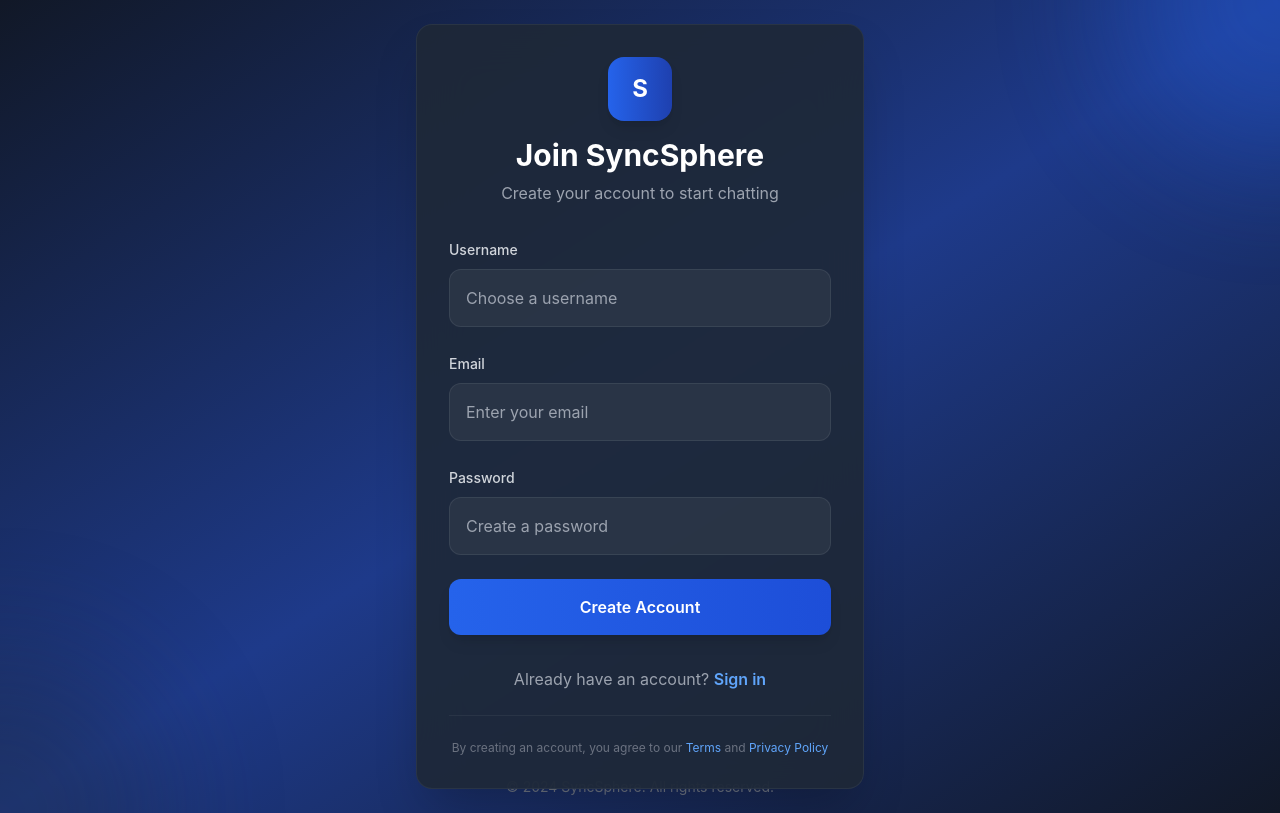
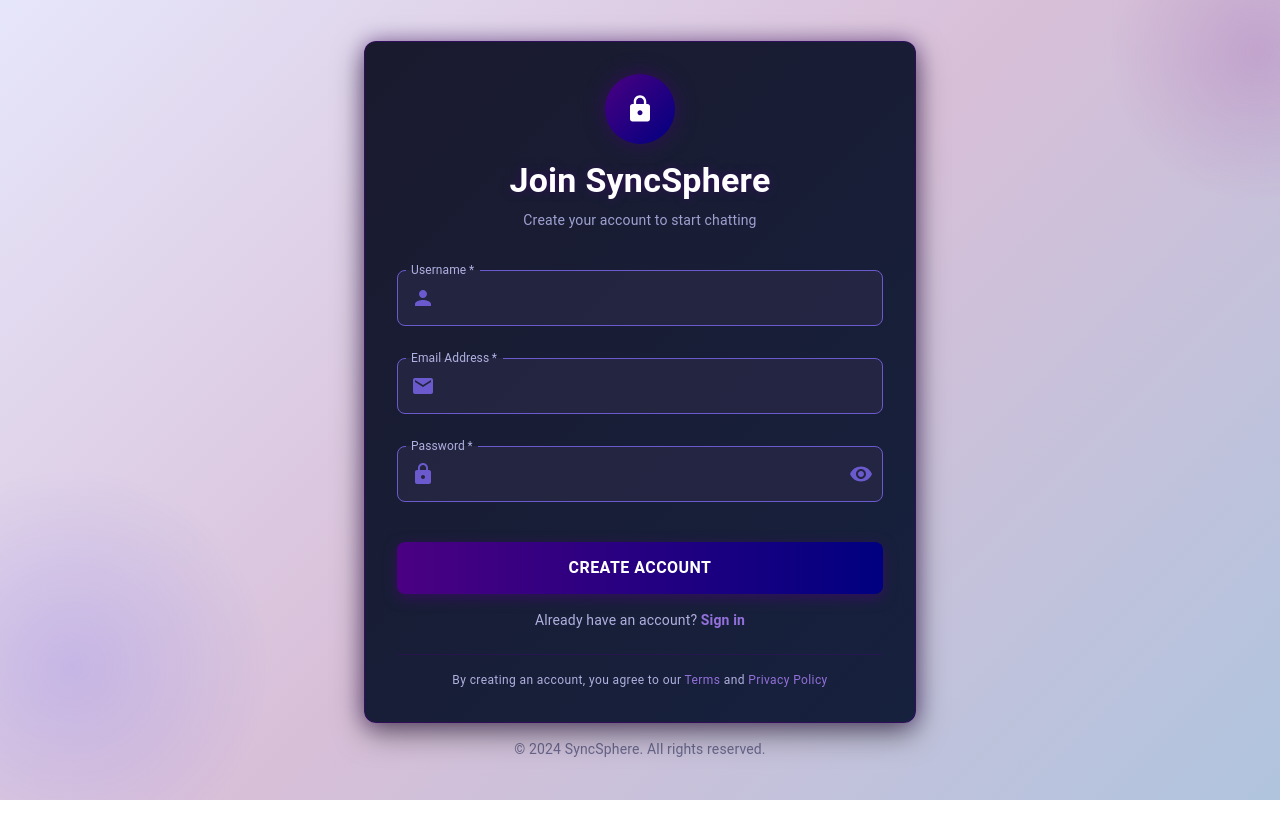
Before and after one commit to ChamathkaDhanapala/SyncSphere---Realtime-chat-app-with-the-MERN-stack, a React (Create React App) app in the folder client/: page /register in a window 1280 px wide. Built offline with nearby package versions, Linux system fonts and the light colour scheme.

Commit message:
Update Register page with mui meterials

```diff
--- a/client/src/pages/Register.jsx
+++ b/client/src/pages/Register.jsx
@@ -1,6 +1,19 @@
 import { useState } from "react";
 import { Link, useNavigate } from "react-router-dom";
 import { useAuth } from "../context/AuthContext.jsx";
+import {
+  TextField,
+  Button,
+  Box,
+  Container,
+  Paper,
+  Alert,
+  CircularProgress,
+  Typography,
+  InputAdornment,
+  IconButton
+} from "@mui/material";
+import { Visibility, VisibilityOff, Lock, Person, Email } from "@mui/icons-material";
 
 export default function Register() {
   const nav = useNavigate();
@@ -8,13 +21,21 @@ export default function Register() {
   const [formData, setFormData] = useState({
     username: "",
     email: "",
-    password: ""
+    password: "",
+    showPassword: false
   });
 
   const handleChange = (e) => {
     setFormData({
       ...formData,
       [e.target.name]: e.target.value
+    });
+  };
+
+  const handleClickShowPassword = () => {
+    setFormData({
+      ...formData,
+      showPassword: !formData.showPassword
     });
   };
 
@@ -37,115 +58,318 @@ export default function Register() {
   };
 
   return (
-    <div className="min-h-screen bg-gradient-to-br from-gray-900 via-blue-900 to-gray-900 relative overflow-hidden">
-      {/* Animated background elements */}
-      <div className="absolute inset-0 overflow-hidden">
-        <div className="absolute -top-40 -right-40 w-80 h-80 bg-blue-600 rounded-full blur-3xl opacity-20 animate-pulse"></div>
-        <div className="absolute -bottom-40 -left-40 w-80 h-80 bg-gray-800 rounded-full blur-3xl opacity-20 animate-pulse delay-1000"></div>
-      </div>
-
-      <div className="relative z-10 min-h-screen flex items-center justify-center p-6">
-        <div className="bg-gray-800/90 backdrop-blur-xl border border-gray-700/50 rounded-2xl shadow-2xl w-full max-w-md p-8 transform transition-all duration-300 hover:scale-[1.02]">
-          {/* Logo/Brand */}
-          <div className="text-center mb-8">
-            <div className="w-16 h-16 bg-gradient-to-r from-blue-600 to-blue-800 rounded-2xl mx-auto mb-4 flex items-center justify-center shadow-lg">
-              <span className="text-white text-2xl font-bold">S</span>
-            </div>
-            <h1 className="text-3xl font-bold text-white mb-2">Join SyncSphere</h1>
-            <p className="text-gray-400">Create your account to start chatting</p>
-          </div>
+    <Box
+      sx={{
+        minHeight: "100vh",
+        background: "linear-gradient(135deg, #e6e6fa 0%, #d8bfd8 50%, #b0c4de 100%)",
+        display: "flex",
+        alignItems: "center",
+        justifyContent: "center",
+        py: 4,
+        px: 2,
+        position: "relative",
+        overflow: "hidden",
+        "&::before": {
+          content: '""',
+          position: "absolute",
+          top: "-10%",
+          right: "-10%",
+          width: "300px",
+          height: "300px",
+          borderRadius: "50%",
+          background: "radial-gradient(circle, rgba(128, 0, 128, 0.15) 0%, transparent 70%)",
+          animation: "float 15s infinite ease-in-out",
+        },
+        "&::after": {
+          content: '""',
+          position: "absolute",
+          bottom: "-10%",
+          left: "-10%",
+          width: "400px",
+          height: "400px",
+          borderRadius: "50%",
+          background: "radial-gradient(circle, rgba(0, 0, 255, 0.1) 0%, transparent 70%)",
+          animation: "float 18s infinite ease-in-out reverse",
+        },
+        "@keyframes float": {
+          "0%, 100%": { transform: "translateY(0) rotate(0deg)" },
+          "50%": { transform: "translateY(-20px) rotate(5deg)" },
+        }
+      }}
+    >
+      <Container component="main" maxWidth="sm">
+        <Paper
+          elevation={24}
+          sx={{
+            p: 4,
+            background: "linear-gradient(135deg, #1a1a2e 0%, #16213e 100%)",
+            borderRadius: 3,
+            backdropFilter: "blur(10px)",
+            border: "1px solid rgba(75, 0, 130, 0.5)",
+            color: "white",
+            position: "relative",
+            zIndex: 1,
+            boxShadow: "0 10px 30px rgba(0, 0, 0, 0.5), 0 0 20px rgba(75, 0, 130, 0.4)"
+          }}
+        >
+          <Box
+            sx={{
+              display: "flex",
+              flexDirection: "column",
+              alignItems: "center",
+              mb: 3
+            }}
+          >
+            <Box
+              sx={{
+                width: 70,
+                height: 70,
+                background: "linear-gradient(135deg, #4b0082 0%, #000080 100%)",
+                borderRadius: "50%",
+                display: "flex",
+                alignItems: "center",
+                justifyContent: "center",
+                mb: 2,
+                boxShadow: "0 0 20px rgba(75, 0, 130, 0.5)"
+              }}
+            >
+              <Lock sx={{ color: "white", fontSize: 30 }} />
+            </Box>
+            <Typography component="h1" variant="h4" sx={{
+              fontWeight: 700,
+              color: "white",
+              mb: 1,
+              textShadow: "0 0 10px rgba(75, 0, 130, 0.5)"
+            }}>
+              Join SyncSphere
+            </Typography>
+            <Typography variant="body2" sx={{ color: "#a0a0d0" }}>
+              Create your account to start chatting
+            </Typography>
+          </Box>
 
           {error && (
-            <div className="mb-6 p-3 bg-red-500/10 border border-red-500/20 rounded-xl">
-              <p className="text-red-400 text-sm text-center">{error}</p>
-            </div>
+            <Alert severity="error" sx={{
+              mb: 3,
+              backgroundColor: "rgba(211, 47, 47, 0.2)",
+              color: "#ff8a8a",
+              border: "1px solid rgba(211, 47, 47, 0.3)"
+            }}>
+              {error}
+            </Alert>
           )}
 
-          <form onSubmit={onSubmit} className="space-y-6">
-            <div className="space-y-2">
-              <label className="text-sm font-medium text-gray-300">Username</label>
-              <input
+          <Box component="form" onSubmit={onSubmit} sx={{ mt: 1 }}>
+            <TextField
+              margin="normal"
+              required
+              fullWidth
+              id="username"
+              label="Username"
               name="username"
               value={formData.username}
               onChange={handleChange}
-                placeholder="Choose a username"
-                className="w-full p-4 bg-gray-700/50 border border-gray-600/50 rounded-xl text-white placeholder-gray-400 focus:outline-none focus:ring-2 focus:ring-blue-500 focus:border-transparent transition-all duration-200 disabled:opacity-50"
               disabled={loading}
+              InputProps={{
+                startAdornment: (
+                  <InputAdornment position="start">
+                    <Person sx={{ color: "#6a5acd" }} />
+                  </InputAdornment>
+                ),
+              }}
+              sx={{
+                mb: 2,
+                "& .MuiOutlinedInput-root": {
+                  borderRadius: 2,
+                  backgroundColor: "rgba(40, 40, 70, 0.7)",
+                  color: "white",
+                  "& fieldset": {
+                    borderColor: "#6a5acd",
+                  },
+                  "&:hover fieldset": {
+                    borderColor: "#9370db",
+                  },
+                  "&.Mui-focused fieldset": {
+                    borderColor: "#7b68ee",
+                  },
+                },
+                "& .MuiInputLabel-root": {
+                  color: "#b0b0e0",
+                },
+                "& .MuiInputLabel-root.Mui-focused": {
+                  color: "#7b68ee",
+                }
+              }}
+            />
+            <TextField
+              margin="normal"
               required
-              />
-            </div>
-
-            <div className="space-y-2">
-              <label className="text-sm font-medium text-gray-300">Email</label>
-              <input
+              fullWidth
+              id="email"
+              label="Email Address"
               name="email"
               type="email"
               value={formData.email}
               onChange={handleChange}
-                placeholder="Enter your email"
-                className="w-full p-4 bg-gray-700/50 border border-gray-600/50 rounded-xl text-white placeholder-gray-400 focus:outline-none focus:ring-2 focus:ring-blue-500 focus:border-transparent transition-all duration-200 disabled:opacity-50"
               disabled={loading}
+              InputProps={{
+                startAdornment: (
+                  <InputAdornment position="start">
+                    <Email sx={{ color: "#6a5acd" }} />
+                  </InputAdornment>
+                ),
+              }}
+              sx={{
+                mb: 2,
+                "& .MuiOutlinedInput-root": {
+                  borderRadius: 2,
+                  backgroundColor: "rgba(40, 40, 70, 0.7)",
+                  color: "white",
+                  "& fieldset": {
+                    borderColor: "#6a5acd",
+                  },
+                  "&:hover fieldset": {
+                    borderColor: "#9370db",
+                  },
+                  "&.Mui-focused fieldset": {
+                    borderColor: "#7b68ee",
+                  },
+                },
+                "& .MuiInputLabel-root": {
+                  color: "#b0b0e0",
+                },
+                "& .MuiInputLabel-root.Mui-focused": {
+                  color: "#7b68ee",
+                }
+              }}
+            />
+            <TextField
+              margin="normal"
               required
-              />
-            </div>
-
-            <div className="space-y-2">
-              <label className="text-sm font-medium text-gray-300">Password</label>
-              <input
+              fullWidth
               name="password"
-                type="password"
+              label="Password"
+              type={formData.showPassword ? "text" : "password"}
+              id="password"
               value={formData.password}
               onChange={handleChange}
-                placeholder="Create a password"
-                className="w-full p-4 bg-gray-700/50 border border-gray-600/50 rounded-xl text-white placeholder-gray-400 focus:outline-none focus:ring-2 focus:ring-blue-500 focus:border-transparent transition-all duration-200 disabled:opacity-50"
               disabled={loading}
-                required
+              InputProps={{
+                startAdornment: (
+                  <InputAdornment position="start">
+                    <Lock sx={{ color: "#6a5acd" }} />
+                  </InputAdornment>
+                ),
+                endAdornment: (
+                  <InputAdornment position="end">
+                    <IconButton
+                      aria-label="toggle password visibility"
+                      onClick={handleClickShowPassword}
+                      edge="end"
+                      sx={{ color: "#6a5acd" }}
+                    >
+                      {formData.showPassword ? <VisibilityOff /> : <Visibility />}
+                    </IconButton>
+                  </InputAdornment>
+                ),
+              }}
+              sx={{
+                mb: 3,
+                "& .MuiOutlinedInput-root": {
+                  borderRadius: 2,
+                  backgroundColor: "rgba(40, 40, 70, 0.7)",
+                  color: "white",
+                  "& fieldset": {
+                    borderColor: "#6a5acd",
+                  },
+                  "&:hover fieldset": {
+                    borderColor: "#9370db",
+                  },
+                  "&.Mui-focused fieldset": {
+                    borderColor: "#7b68ee",
+                  },
+                },
+                "& .MuiInputLabel-root": {
+                  color: "#b0b0e0",
+                },
+                "& .MuiInputLabel-root.Mui-focused": {
+                  color: "#7b68ee",
+                }
+              }}
             />
-            </div>
-
-            <button
+            <Button
               type="submit"
-              className="w-full p-4 bg-gradient-to-r from-blue-600 to-blue-700 text-white font-semibold rounded-xl shadow-lg transform transition-all duration-200 hover:from-blue-500 hover:to-blue-600 hover:scale-[1.02] hover:shadow-xl active:scale-[0.98] disabled:opacity-50 disabled:cursor-not-allowed"
+              fullWidth
+              variant="contained"
               disabled={loading}
+              sx={{
+                mt: 2,
+                mb: 2,
+                py: 1.5,
+                borderRadius: 2,
+                background: "linear-gradient(90deg, #4b0082 0%, #000080 100%)",
+                fontSize: "1rem",
+                fontWeight: 600,
+                boxShadow: "0 4px 14px 0 rgba(75, 0, 130, 0.5)",
+                "&:hover": {
+                  background: "linear-gradient(90deg, #000080 0%, #4b0082 100%)",
+                  boxShadow: "0 6px 20px 0 rgba(75, 0, 130, 0.7)",
+                  transform: "translateY(-1px)",
+                },
+                "&:active": {
+                  transform: "translateY(0)",
+                },
+                transition: "all 0.3s ease",
+              }}
             >
               {loading ? (
-                <div className="flex items-center justify-center">
-                  <div className="w-5 h-5 border-2 border-white border-t-transparent rounded-full animate-spin mr-2"></div>
-                  Creating account...
-                </div>
+                <CircularProgress size={24} sx={{ color: "white" }} />
               ) : (
                 "Create Account"
               )}
-            </button>
-          </form>
-
-          <div className="mt-8 text-center">
-            <p className="text-gray-400">
+            </Button>
+            <Box sx={{ textAlign: "center" }}>
+              <Typography variant="body2" sx={{ color: "#b0b0e0" }}>
                 Already have an account?{" "}
                 <Link
                   to="/login"
-                className="text-blue-400 hover:text-blue-300 font-semibold transition-colors duration-200"
+                  style={{
+                    color: "#9370db",
+                    textDecoration: "none",
+                    fontWeight: 600,
+                  }}
                 >
                   Sign in
                 </Link>
-            </p>
-          </div>
+              </Typography>
+            </Box>
+          </Box>
 
-          {/* Terms & Privacy */}
-          <div className="mt-6 pt-6 border-t border-gray-700/50">
-            <p className="text-xs text-gray-500 text-center">
+          <Box sx={{
+            mt: 3,
+            pt: 2,
+            borderTop: "1px solid",
+            borderColor: "rgba(75, 0, 130, 0.3)"
+          }}>
+            <Typography variant="caption" display="block" align="center" sx={{ color: "#b0b0e0" }}>
               By creating an account, you agree to our{" "}
-              <button className="text-blue-400 hover:text-blue-300">Terms</button> and{" "}
-              <button className="text-blue-400 hover:text-blue-300">Privacy Policy</button>
-            </p>
-          </div>
-        </div>
-      </div>
+              <Link href="#" style={{ color: "#9370db", textDecoration: "none" }}>
+                Terms
+              </Link>{" "}
+              and{" "}
+              <Link href="#" style={{ color: "#9370db", textDecoration: "none" }}>
+                Privacy Policy
+              </Link>
+            </Typography>
+          </Box>
+        </Paper>
 
-      {/* Footer */}
-      <div className="absolute bottom-4 left-0 right-0 text-center">
-        <p className="text-gray-500 text-sm">© 2024 SyncSphere. All rights reserved.</p>
-      </div>
-    </div>
+        <Box sx={{ mt: 2 }}>
+          <Typography variant="body2" align="center" sx={{ color: "rgba(80, 80, 120, 0.8)" }}>
+            © 2024 SyncSphere. All rights reserved.
+          </Typography>
+        </Box>
+      </Container>
+    </Box>
   );
 }
```
Lines whose indentation alone changed are shown as unchanged.
